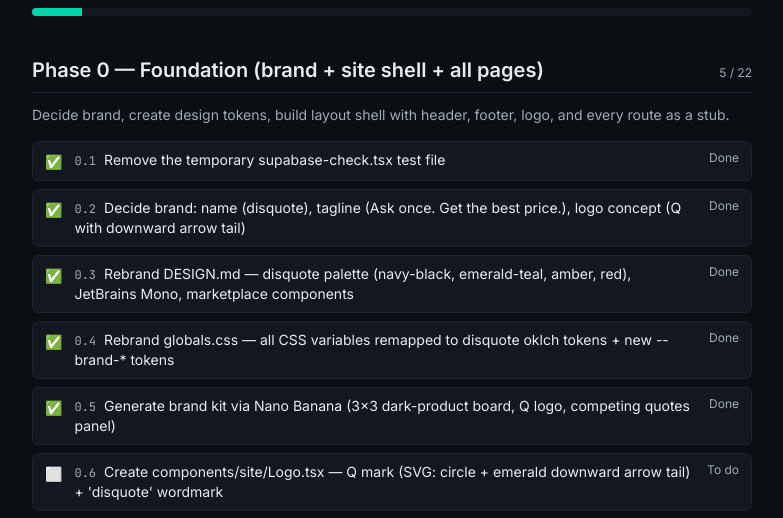
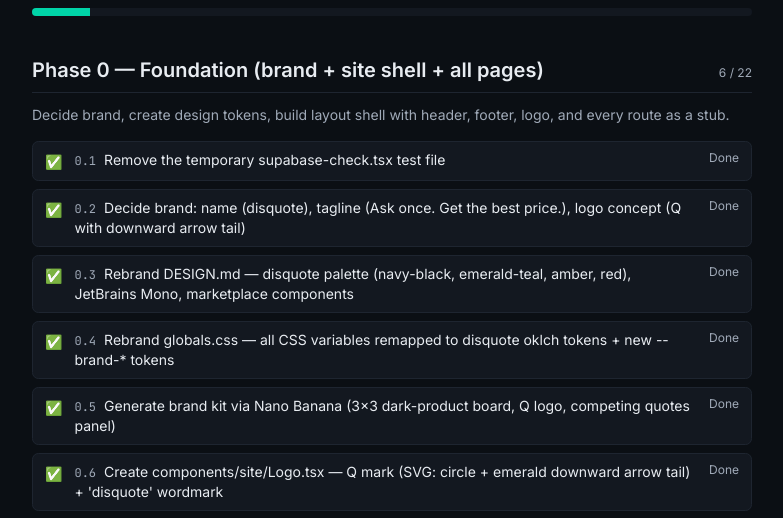
Before and after one commit to emad2411/catalog, a Next.js app: page /plan in a window 1280 px wide. Shown: the part 156-674 px from the top of the page, without its empty margins (248-1031 px from the left). Built offline with nearby package versions, Linux system fonts and the light colour scheme.

Commit message:
plan: mark 0.6 (Logo component) as done

```diff
--- a/app/plan/page.tsx
+++ b/app/plan/page.tsx
@@ -22,7 +22,7 @@ const phases: Phase[] = [
       { id: "0.3", title: "Rebrand DESIGN.md — disquote palette (navy-black, emerald-teal, amber, red), JetBrains Mono, marketplace components", status: "done" },
       { id: "0.4", title: "Rebrand globals.css — all CSS variables remapped to disquote oklch tokens + new --brand-* tokens", status: "done" },
       { id: "0.5", title: "Generate brand kit via Nano Banana (3×3 dark-product board, Q logo, competing quotes panel)", status: "done" },
-      { id: "0.6", title: "Create components/site/Logo.tsx — Q mark (SVG: circle + emerald downward arrow tail) + 'disquote' wordmark", status: "todo" },
+      { id: "0.6", title: "Create components/site/Logo.tsx — Q mark (SVG: circle + emerald downward arrow tail) + 'disquote' wordmark", status: "done" },
       { id: "0.7", title: "Add shadcn components: input, label, textarea, sonner (toast), dropdown-menu, select, dialog, table, skeleton", status: "todo" },
       { id: "0.8", title: "Create components/site/Header.tsx — Logo + nav (Products, About, Contact, Sign in) + 'Request Quote' CTA", status: "todo" },
       { id: "0.9", title: "Create components/site/Footer.tsx — company info, link columns (Products, Company, Legal), contact, copyright", status: "todo" },
```
